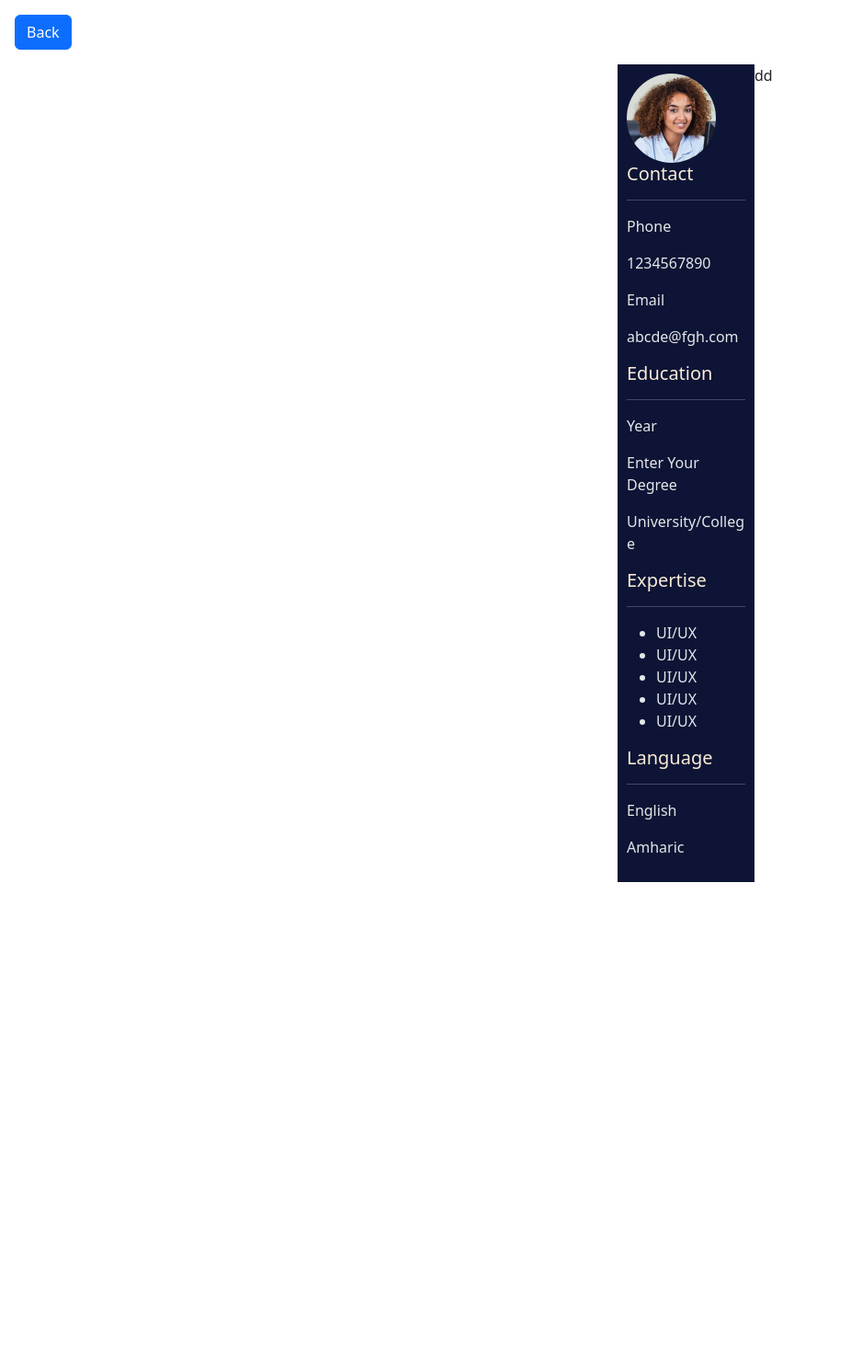
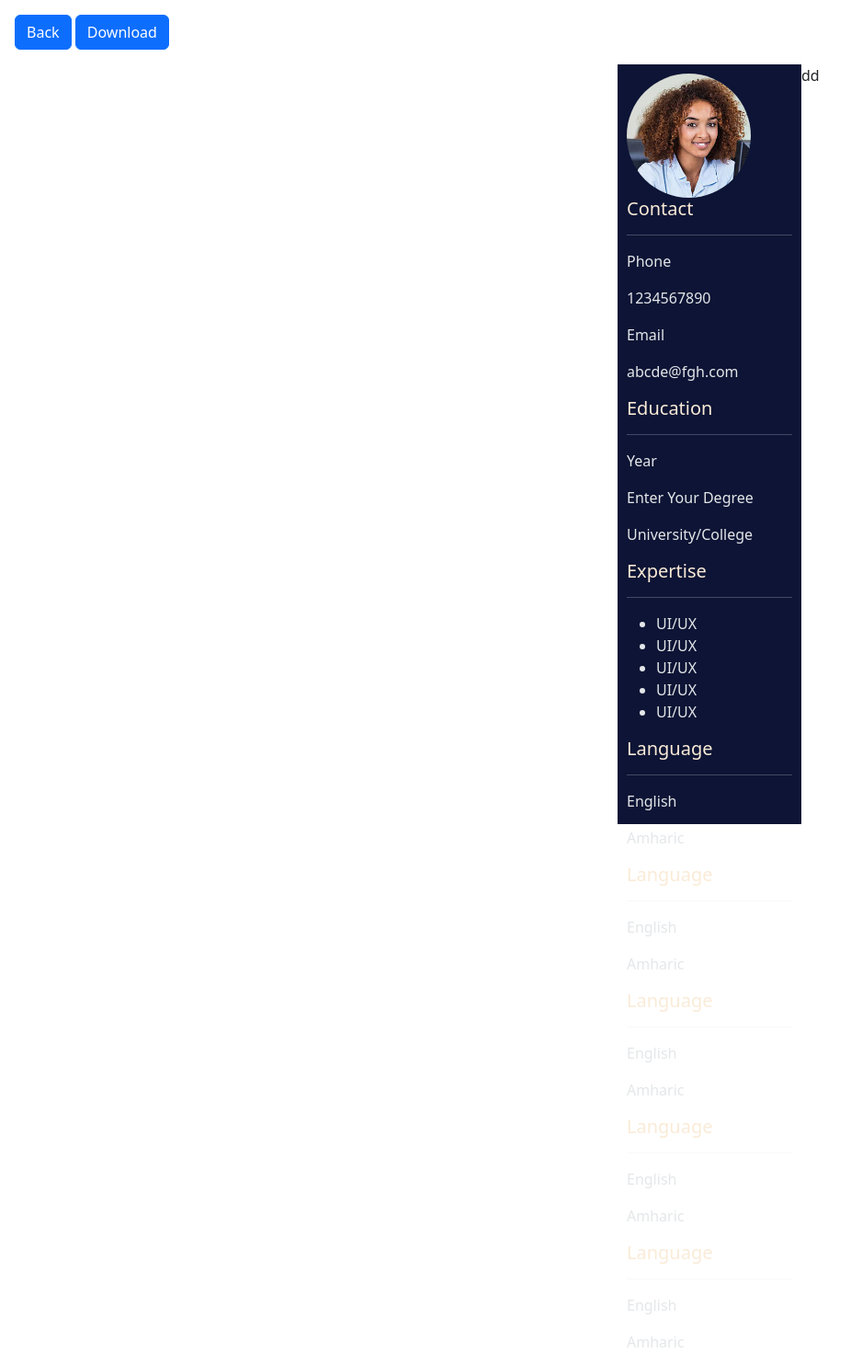
Before and after one commit to kiyuenter/taskmaster, a PHP site: page /Cv-Template/cv_1.html in a window 1280 px wide. Shown: the whole page at 92% size, without its empty margins (0-938 px from the left). Before the commit the page ends 959 px from the top, so only its background shows below. Run offline with PHP 8.4, Linux system fonts and the light colour scheme; some libraries are stand-ins or nearby versions.

Commit message:
Update Content

```diff
--- a/Cv-Template/cv_1.html
+++ b/Cv-Template/cv_1.html
@@ -10,6 +10,8 @@
     <link rel="stylesheet" href="https://cdnjs.cloudflare.com/ajax/libs/font-awesome/6.5.2/css/all.min.css" integrity="sha512-SnH5WK+bZxgPHs44uWIX+LLJAJ9/2PkPKZ5QiAj6Ta86w+fsb2TkcmfRyVX3pBnMFcV7oQPJkl9QevSCWr3W6A==" crossorigin="anonymous" referrerpolicy="no-referrer" />
     <link rel="stylesheet" href="https://cdn.jsdelivr.net/npm/bootstrap-icons@1.11.3/font/bootstrap-icons.min.css">
     <link href='https://unpkg.com/boxicons@2.1.4/css/boxicons.min.css' rel='stylesheet'>
+    <script src="https://cdnjs.cloudflare.com/ajax/libs/html2pdf.js/0.10.1/html2pdf.bundle.min.js"></script>
+    <script src="../js/download.js" type="text/JavaScript"></script>
     <title>Blue CV</title>
     <style>
         @media print {
@@ -17,12 +19,12 @@
                 display: none;
             }
             .printable{
+                margin: 0px !important;
+                padding: 0px !important;
+                width: 595px !important; /* A4 paper width */
+                height: 842px !important; /* A4 paper height */
                 width: 100% !important;
                 display: flex !important;
-            }
-            .section-2{
-                padding: 10px;
-                background: rgb(13, 20, 53) !important;
             }
         }
     </style>
@@ -30,14 +32,15 @@
 <body>
     <div class="container-fluid p-3">
         <a href="#" class="btn btn-primary non-print">Back</a>
+        <button id="download" class="non-print btn-primary btn">Download</button>
         <div class="d-flex container-fluid">
             <div class="col-lg-2 w-50 m-2 p-2 text-break non-print">
 <!-- Input -->
 
             </div>
-            <div class="col-lg-2 w-50 m-2 p-2 text-break d-flex printable">
+            <div class="col-lg-2 w-50 m-2 p-2 text-break d-flex a4-paper printable" id="printable-area">
                 <!-- CV Design -->
-                <div class="col-md-3 section-2 h-100">
+                <div class="col-md-3 section-2">
                     <img src="../photo/testimonial-student-1.jpg" alt="">
                     <div class="contact">
                         <h2>Contact</h2>
@@ -71,6 +74,30 @@
                         <p>English</p>
                         <p>Amharic</p>
                     </div>
+                    <div class="language">
+                        <h2>Language</h2>
+                        <hr>
+                        <p>English</p>
+                        <p>Amharic</p>
+                    </div>
+                    <div class="language">
+                        <h2>Language</h2>
+                        <hr>
+                        <p>English</p>
+                        <p>Amharic</p>
+                    </div>
+                    <div class="language">
+                        <h2>Language</h2>
+                        <hr>
+                        <p>English</p>
+                        <p>Amharic</p>
+                    </div>
+                    <div class="language">
+                        <h2>Language</h2>
+                        <hr>
+                        <p>English</p>
+                        <p>Amharic</p>
+                    </div>
                 </div>
                 <div class="col-md-9">
                     dd
@@ -81,62 +108,11 @@
 
 
     <script src="https://cdn.jsdelivr.net/npm/bootstrap@5.3.3/dist/js/bootstrap.bundle.min.js" integrity="sha384-YvpcrYf0tY3lHB60NNkmXc5s9fDVZLESaAA55NDzOxhy9GkcIdslK1eN7N6jIeHz" crossorigin="anonymous"></script>
-    <script>
-        // JavaScript to add/remove scrolling class
-        window.addEventListener('scroll', function() {
-            const navbar = document.querySelector('.navbar');
-            if (window.scrollY > 0) {
-                navbar.classList.remove('navbar-transparent');
-                navbar.classList.add('navbar-scrolled');
-            } else {
-                navbar.classList.remove('navbar-scrolled');
-                navbar.classList.add('navbar-transparent');
-            }
-        });
-
-        function scrollDown() {
-    window.scrollBy({
-        top: window.innerHeight,
-        behavior: 'smooth'
-    });
-}
-
-      function scrollUp() {
-          window.scrollBy({
-              top: -window.innerHeight,
-              behavior: 'smooth'
-          });
-      }
-    </script>
-
-    <!-- testimonial -->
-      <!-- Swiper JS -->
-    <script src="https://cdn.jsdelivr.net/npm/swiper@11/swiper-bundle.min.js"></script>
 
     <!-- Font awesome -->
     <script defer src="https://use.fontawesome.com/releases/v5.15.1/js/all.js"></script>
     <script defer src="https://use.fontawesome.com/releases/v5.15.1/js/v4-shims.js"></script>
-    <script>
-      var swiper = new Swiper('.swiper', {
-        slidesPerView: 3,
-        direction: getDirection(),
-        navigation: {
-          nextEl: '.swiper-button-next',
-          prevEl: '.swiper-button-prev',
-        },
-        on: {
-          resize: function () {
-            swiper.changeDirection(getDirection());
-          },
-        },
-      });
 
-      function getDirection() {
-        var windowWidth = window.innerWidth;
-        var direction = window.innerWidth <= 760 ? 'vertical' : 'horizontal';
 
-        return direction;
-      }
-    </script>
 </body>
 </html>
--- a/css/blueCV.css
+++ b/css/blueCV.css
@@ -7,6 +7,13 @@
     padding: 10px;
     color: rgb(228, 231, 233);
     background: rgb(13, 20, 53) !important;
+    width: 200px !important;
+    margin: 0px !important;
+}
+.a4-paper{
+    width: 595px !important; /* A4 paper width */
+    height: 842px !important; /* A4 paper height */
+    margin: 0; /* Remove default margins */
 }
 
 .section-2 img{
--- /dev/null
+++ b/js/download.js
@@ -0,0 +1,9 @@
+window.onload = function() {
+    document.getElementById("download").addEventListener("click", () => {
+        const printable = this.document.getElementById("printable-area");
+        console.log(printable);
+        console.log(window);
+
+        html2pdf().from(printable).save();
+    })
+}
```
